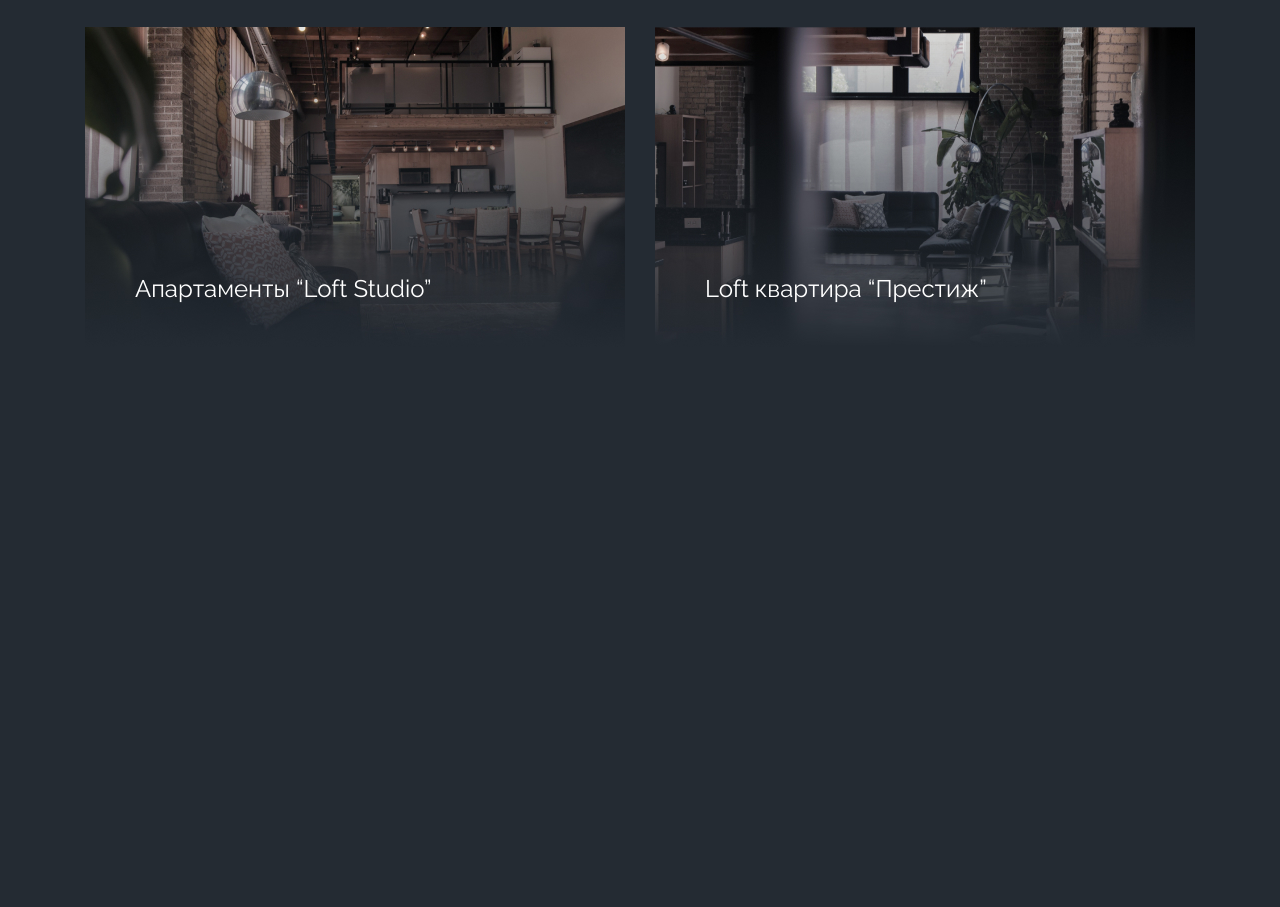
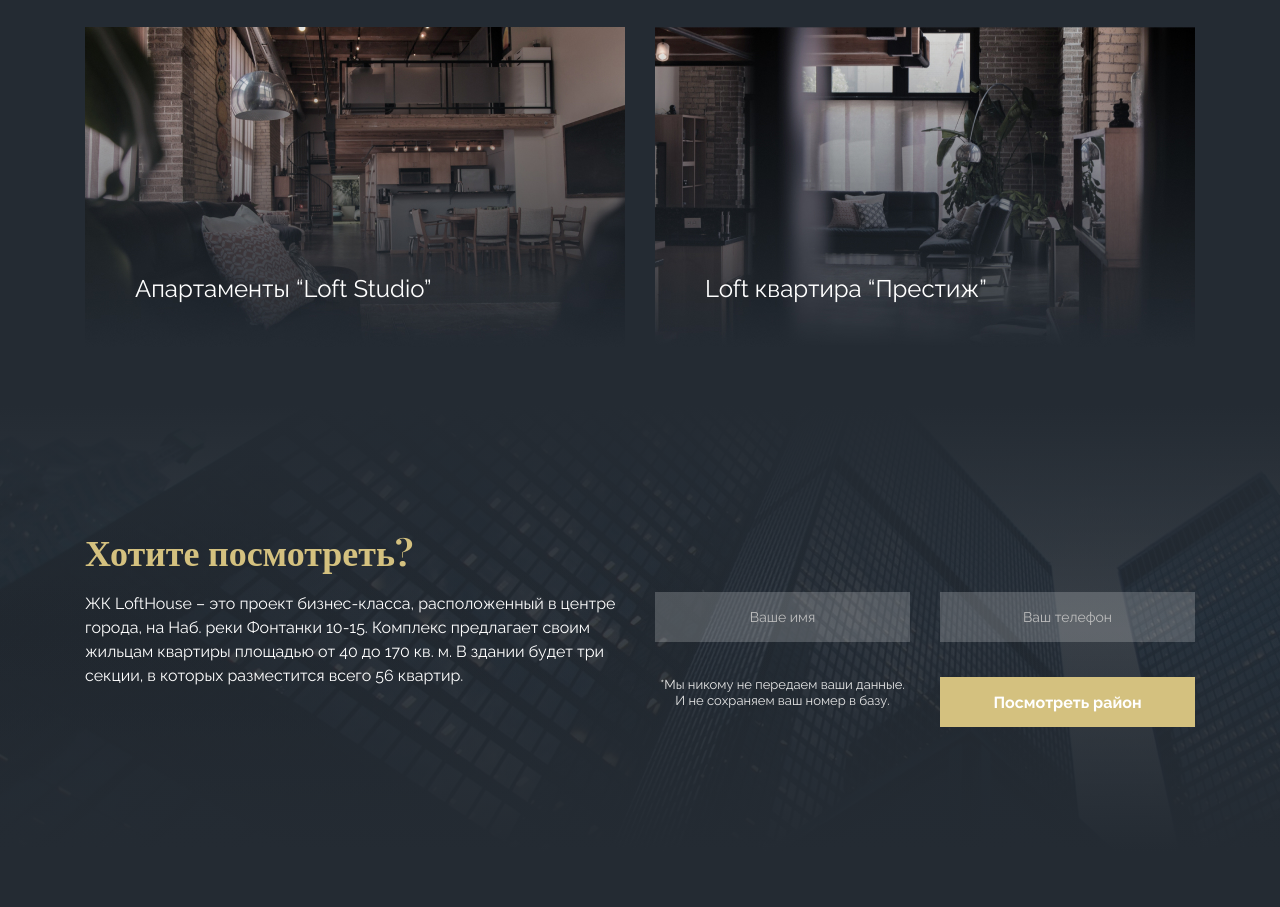
Before and after one commit to CaptainGinny/Loft-House, a plain HTML site: page index.html in a window 1280 px wide. Shown: the part 1726-2633 px from the top of the page. Before the commit the page ends 2073 px from the top, so only its background shows below. Drawn offline with nearby package versions, Linux system fonts and the light colour scheme.

Commit message:
finished the block cta

```diff
--- a/index.html
+++ b/index.html
@@ -99,6 +99,31 @@
           </div>
         </div>
       </section>
+      <section class="cta">
+        <div class="container">
+          <div class="cta__title">
+            <h2 class="title-2">Хотите посмотреть?</h2>
+          </div>
+          <div class="cta__wrapper">
+            <div class="cta__text">
+              <p>
+                ЖК LoftHouse – это проект бизнес-класса, расположенный в центре города, на Наб. реки
+                Фонтанки 10-15. Комплекс предлагает своим жильцам квартиры площадью от 40 до 170 кв.
+                м. В здании будет три секции, в которых разместится всего 56 квартир.
+              </p>
+            </div>
+            <form action="" class="cta__form form">
+              <input type="" class="form__input" placeholder="Ваше имя" />
+              <input type="" class="form__input" placeholder="Ваш телефон" />
+              <p class="form__privacy">
+                *Мы никому не передаем ваши данные.<br />
+                И не сохраняем ваш номер в базу.
+              </p>
+              <button class="form__btn" type="submit">Посмотреть район</button>
+            </form>
+          </div>
+        </div>
+      </section>
     </main>
   </body>
 </html>
--- a/scss/base/_vars.scss
+++ b/scss/base/_vars.scss
@@ -8,3 +8,4 @@ $dark: #242B33;
 $accent: #d4c17f;
 $white: #fff;
 $footer-bg: #2d343c;
+$placeholder: #BEBEBE;
--- /dev/null
+++ b/scss/blocks/_cta.scss
@@ -0,0 +1,31 @@
+.cta {
+  padding: 180px 0px;
+
+  background: linear-gradient(180deg,
+      $dark 10.42%,
+      rgba(36, 43, 51, 0) 50.52%,
+      $dark 90.1%),
+    linear-gradient(0deg, rgba(36, 43, 51, 0.9),
+      rgba(36, 43, 51, 0.9)),
+    url('./../img/cta/cta-bg.jpg'), #c4c4c4;
+}
+
+.cta__title {
+  margin-bottom: 17px;
+}
+
+.cta__wrapper {
+  display: grid;
+  grid-template-columns: 1fr 1fr;
+  gap: 30px;
+}
+
+.cta__text {
+  line-height: 1.5;
+}
+
+.cta__form {
+  display: grid;
+  grid-template-columns: 1fr 1fr;
+  gap: 35px 30px;
+}
--- /dev/null
+++ b/scss/blocks/_form.scss
@@ -0,0 +1,46 @@
+.cta__form {
+
+}
+
+.form {
+
+}
+
+.form__input {
+  height: 50px;
+  padding: 12px;
+  text-align: center;
+  background-color: rgba(255, 255, 255, 0.2);
+  color: $white;
+  font-size: 14px;
+  transition: background-color 0.2s ease-in;
+
+  &::placeholder {
+    color: $placeholder;
+  }
+
+  &:focus {
+    background-color: rgba(255, 255, 255, 0.25);
+  }
+}
+
+.form__privacy {
+  font-size: 13px;
+  color: #E7E7E7;
+  text-align: center;
+  line-height: 1.23;
+}
+
+.form__btn {
+  height: 50px;
+  padding: 12px;
+  font-size: 16px;
+  color: $white;
+  font-weight: 700;
+  text-align: center;
+  background-color: $accent;
+
+  &:hover {
+    background-color: saturate($accent, 10%);
+  }
+}
--- a/scss/main.scss
+++ b/scss/main.scss
@@ -10,3 +10,5 @@
 @import './blocks/benefits';
 @import './blocks/appartments';
 @import './blocks/card';
+@import './blocks/cta';
+@import './blocks/form';
```
Also changed, not shown: css/main.css, css/main.min.css, img/cta/cta-bg.jpg (added).
